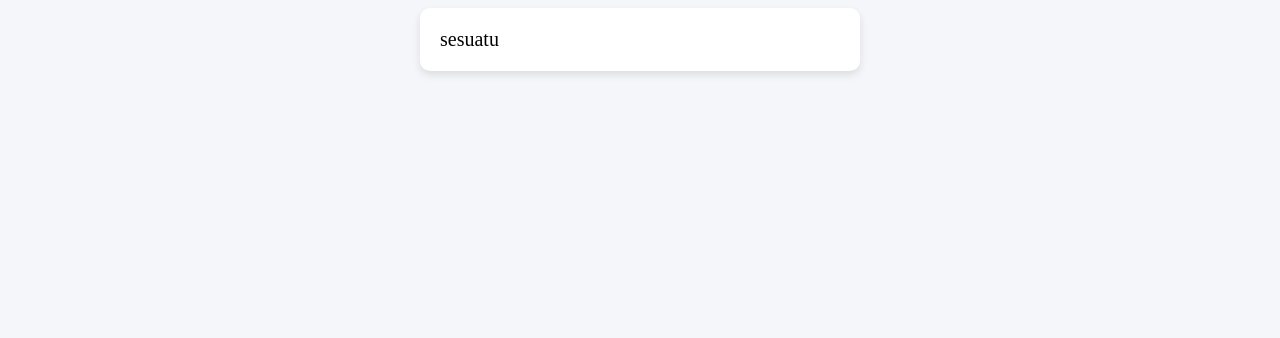
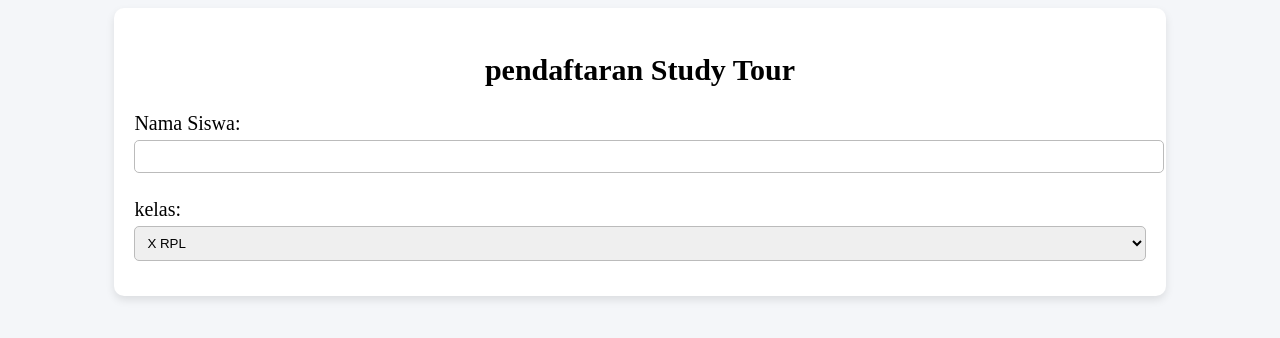
Before and after one commit to nabill7/latihan7, a plain HTML site: page index.html in a window 1280 px wide. Drawn offline with Linux system fonts and the light colour scheme.

Commit message:
menambah field nama dan kelas

```diff
--- a/index.html
+++ b/index.html
@@ -18,19 +18,45 @@
       background: #f4f6f9;
     }
     .container{
-      width: 400px;
+      width: 80%;
       margin: auto;
       background: #fff;
       padding: 20px;
       border-radius: 10px;
       box-shadow: 0 4px 8px rgba(0, 0, 0, 0.1);
     }
+    h2 {
+      text-align: center;
+    }
+    label {
+      display: block;
+      margin: 10px 0 5px;
+    }
+    input, select {
+      width: 100%;
+      padding: 8px;
+      margin-bottom: 15px;
+      border: 1px solid #bbb;
+      border-radius: 5px;
+      box-sizing: bolder-box;
+    }
  </style>
 </head>
 
 <body>
  <div class="container">
-  sesuatu
+   <h2>pendaftaran Study Tour</h2>
+    <form class="" action="" method="get" accept-charset="utf-8">
+      <label for="">Nama Siswa:</label>
+        <input type="text" name="nama" id="">
+
+    <label for="">kelas:</label>
+    <select name="kelas" id="">
+       <option value="">X RPL</option>
+       <option value="">XI RPL</option>
+       <option value="">XII RPL</option>
+    </select>
+    </form>
  </div>
 </body>
 </html>
```
